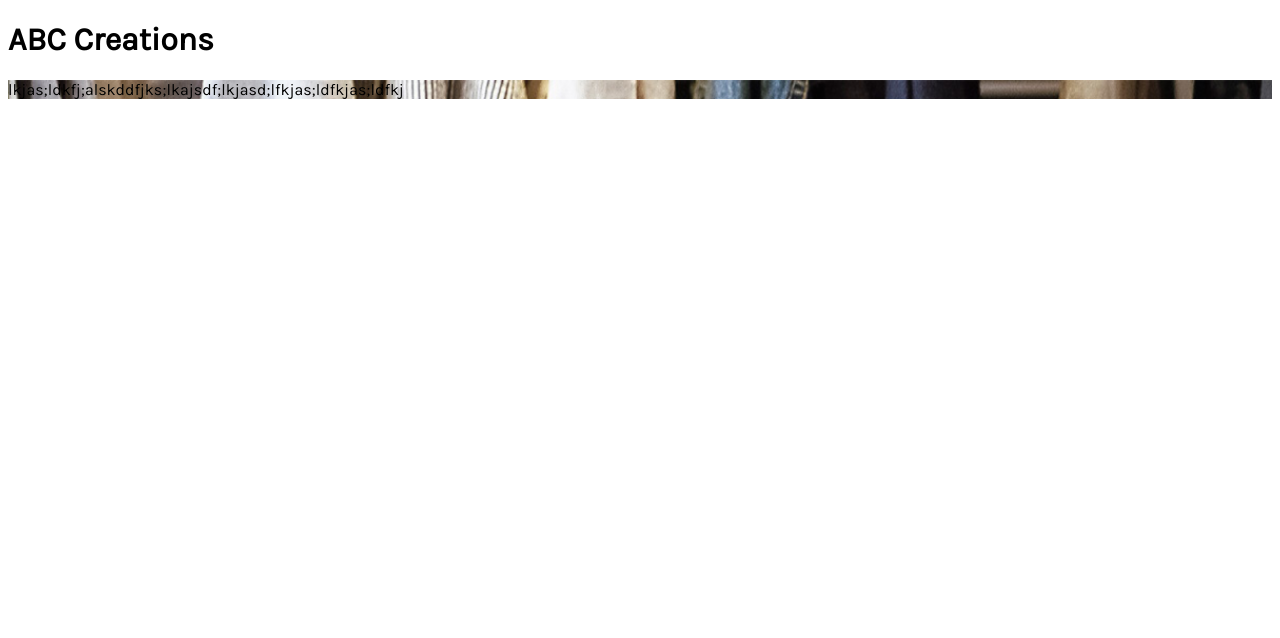
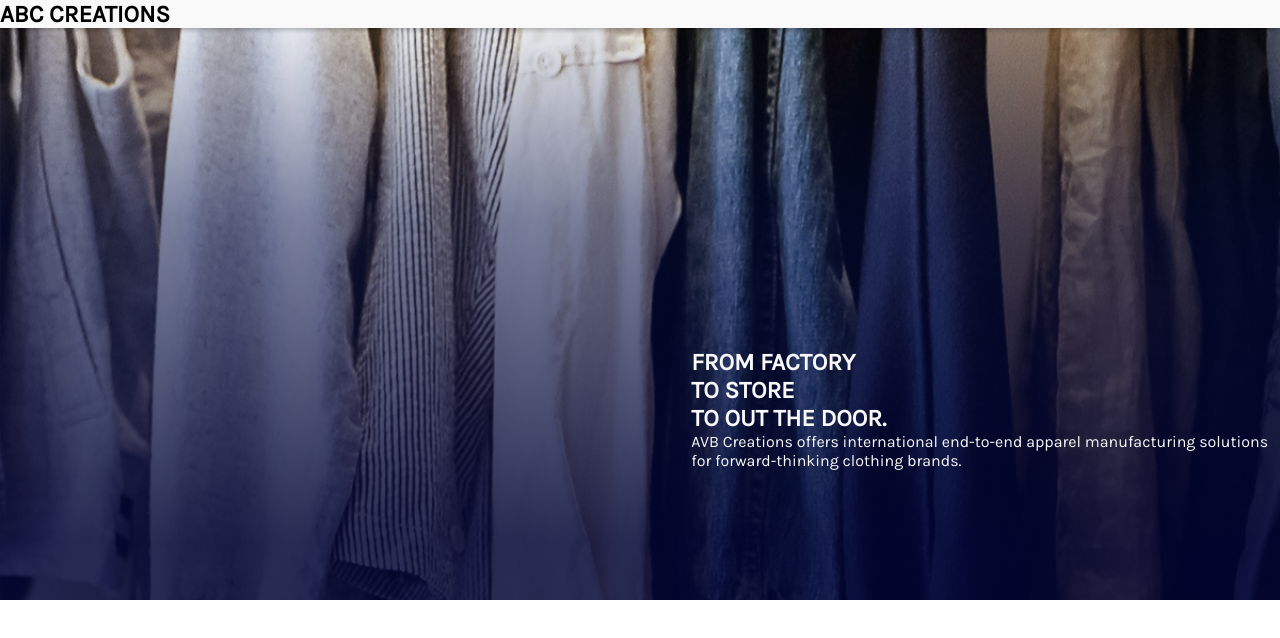
Before and after one commit to Karobka/codechallenge1, a plain HTML site: page index.html in a window 1280 px wide. Drawn offline with Linux system fonts and the light colour scheme.

Commit message:
working on banner section

```diff
--- a/css/main.css
+++ b/css/main.css
@@ -1,10 +1,49 @@
+html, body, div, span, applet, object, iframe,
+h1, h2, h3, h4, h5, h6, p, blockquote, pre,
+a, abbr, acronym, address, big, cite, code,
+del, dfn, em, img, ins, kbd, q, s, samp,
+small, strike, strong, sub, sup, tt, var,
+b, u, i, center,
+dl, dt, dd, ol, ul, li,
+fieldset, form, label, legend,
+table, caption, tbody, tfoot, thead, tr, th, td,
+article, aside, canvas, details, embed,
+figure, figcaption, footer, header, hgroup,
+menu, nav, output, ruby, section, summary,
+time, mark, audio, video {
+	margin: 0;
+	padding: 0;
+	border: 0;
+}
+
 body * {
 	box-sizing: border-box;
 	font-family: 'Karla', sans-serif;
 }
 
 .banner {
-	background-image: url("../images/image1.jpg");
+	background: linear-gradient(to bottom, rgba(0, 11, 65, 0) 0%, rgba(0, 11, 65, 0.5) 36%, rgba(0,4,51,0.84) 90%),   url("../images/image1.jpg") no-repeat;
+	/**background: linear-gradient(to bottom, rgba(0, 70, 95, 0) 0%, rgba(0, 70, 95, 0) 59%, rgba(0, 70, 95, 0.65) 100%),
+	url("../images/image1.jpg") no-repeat;
+	background-image: url("../images/image1.jpg");**/
 	background-repeat: no-repeat;
-	background-size: 100%;
+	background-position: center;
+	background-size: cover;
+	height: 600px;
 }
+
+
+header {
+	float: left;
+	background-color: #f9f9f9;
+	width: 100%;
+	box-shadow: 0 2px 5px rgba(0,0,0,0.26);
+}
+
+.headlines {
+	width: 50%;
+	padding-top: 25%;
+	padding-left: 4%;
+	color: #f9f9f9;
+	float: right;
+}
--- a/index.html
+++ b/index.html
@@ -8,10 +8,15 @@
     </head>
     <body>
     	<header>
-    		<h1>ABC Creations</h1>
+    		<h2>ABC CREATIONS</h2>
     	</header>
-    	<div class="banner">
-    	lkjas;ldkfj;alskddfjks;lkajsdf;lkjasd;lfkjas;ldfkjas;ldfkj
+    	<div class="banner grad">
+    		<section class="headlines">
+    			<h1>FROM <b>FACTORY</b></h1>
+    			<h1>TO <b>STORE</b></h1>
+    			<h1>TO <b>OUT THE DOOR.</b></h1>
+    			<p>AVB Creations offers international end-to-end apparel manufacturing solutions for forward-thinking clothing brands.</p>
+    		</section>
     	</div>
 
 
```
